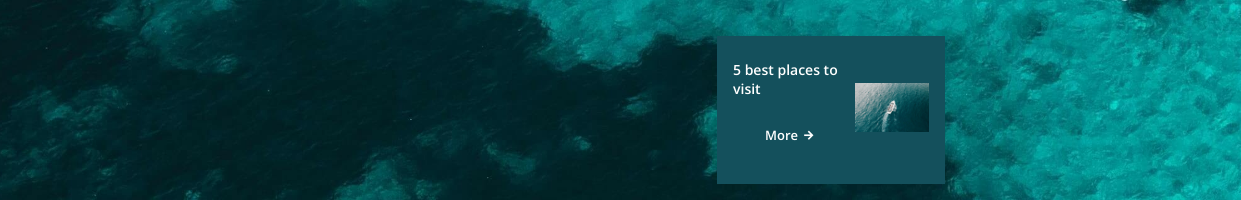
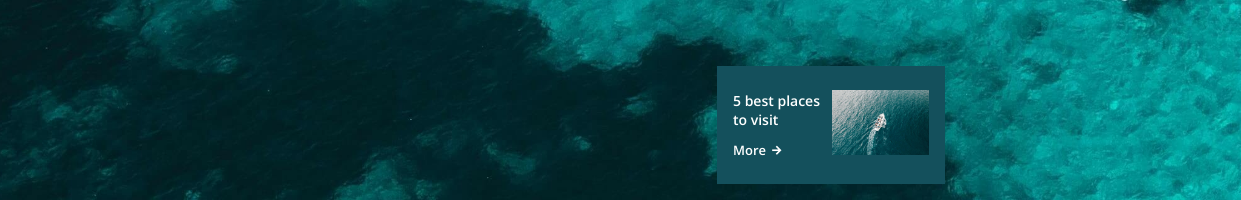
Before and after one commit to mubizzy/sites, a plain HTML site: page index.html in a window 1280 px wide. Shown: the part 600-800 px from the top of the page, 39-1280 px from the left. Drawn offline with nearby package versions, Linux system fonts and the light colour scheme.

Commit message:
now working on the Button CSS section 3

```diff
--- a/assets/css/style.css
+++ b/assets/css/style.css
@@ -343,3 +343,8 @@ input {
   align-items: center;
   column-gap: 0.25rem;
 }
+
+.button--link {
+  background: none;
+  padding: 0;
+}
```
